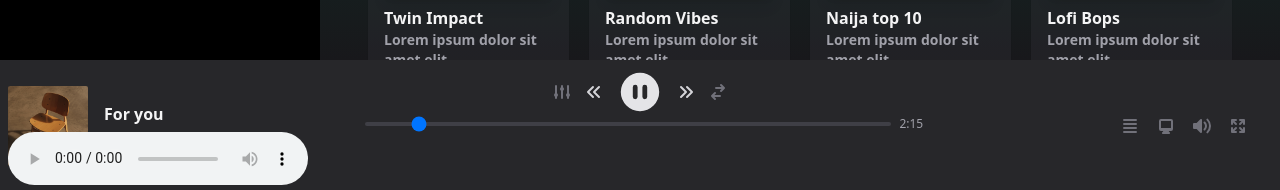
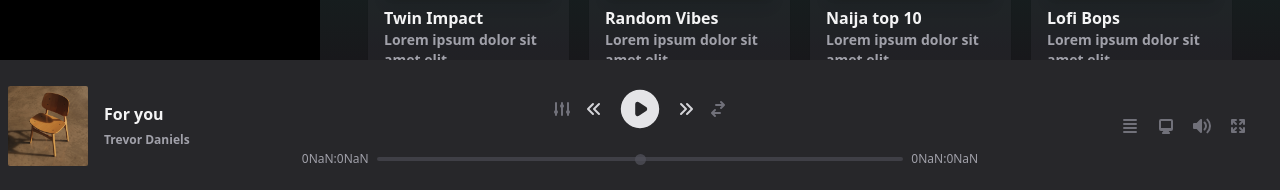
Before and after one commit to devcku/test-project, a Vue app: page /home in a window 1280 px wide. Shown: the part 607-797 px from the top of the page. Built offline with nearby package versions, Linux system fonts and the light colour scheme; grey boxes are pictures that could not be loaded.

Commit message:
first stable media player

```diff
--- a/src/components/app/player/Controls.vue
+++ b/src/components/app/player/Controls.vue
@@ -3,24 +3,21 @@
         <div class="flex justify-center items-center">
             <AdjustmentsIcon class="h-5 w-5 cursor-pointer text-zinc-500 hover:text-zinc-200">
             </AdjustmentsIcon>
-            <ChevronDoubleLeftIcon class="h-5 w-5 text-zinc-300 mx-3 cursor-pointer hover:text-zinc-100">
+            <ChevronDoubleLeftIcon @click="prev" class="h-5 w-5 text-zinc-300 mx-3 cursor-pointer hover:text-zinc-100">
             </ChevronDoubleLeftIcon>
             <component :is="paused ? PlayIcon : PauseIcon" @click="TogglePlay()"
                 class="h-12 w-12 text-zinc-200 cursor-pointer hover:text-zinc-50"></component>
-            <ChevronDoubleRightIcon class="h-5 w-5 cursor-pointer text-zinc-300 mx-3 hover:text-zinc-100">
+            <ChevronDoubleRightIcon @click="next" class="h-5 w-5 cursor-pointer text-zinc-300 mx-3 hover:text-zinc-100">
             </ChevronDoubleRightIcon>
             <SwitchHorizontalIcon class="h-5 w-5 cursor-pointer text-zinc-500 hover:text-zinc-200">
             </SwitchHorizontalIcon>
         </div>
         <div class="flex justify-center items-center text-zinc-400 text-xs">
-            <input type="range" min="1" max="12" value="2"
+            <div>{{ formatTime(currentTime) }}</div>
+            <input type="range" min="0" @change="seek" ref="input" :max="duration" :value="currentTime"
                 class="w-5/12 h-1 mx-2 rounded-lg appearance-none cursor-pointer bg-zinc-700">
-            <div>2:15</div>
+            <div>{{ formatTime(duration) }}</div>
         </div>
-        <audio controls>
-            <source :src="songs[1].src" type="audio/mpeg">
-        </audio>
-            <div>{{audio.paused}}</div>
     </div>
 </template>
 <script setup>
@@ -28,17 +25,59 @@ import { computed, ref } from 'vue';
 import { ChevronDoubleLeftIcon, ChevronDoubleRightIcon, PlayIcon, PauseIcon, SwitchHorizontalIcon, AdjustmentsIcon } from '@heroicons/vue/solid';
 import { useStore } from 'vuex';
 const store = useStore();
-const audio = document.getElementsByTagName('audio');
-const paused = ref(audio.paused);
+const input = ref(null)
+let songindex = 0;
+const songs = computed(() => store.getters.songs)
+const audio = new Audio(songs.value[songindex].src);
+const paused = ref(true)
+const duration = ref()
+const currentTime = ref()
 
-console.log(paused.value)
-const TogglePlay =()=>{
-    console.log(audio,audio.length, audio.paused)
-    if(paused.value==true){
-        // audio.play()
-    }else{
-        // audio.pause()
+audio.autoplay = true;
+audio.onloadeddata = (e) => {
+    duration.value = audio.duration
+    currentTime.value = audio.currentTime
+    console.log(currentTime.value, duration.value)
+}
+audio.onplay = (e) => {
+    paused.value = false
+}
+audio.onpause = (e) => {
+    paused.value = true
+}
+
+audio.ontimeupdate = (e) => {
+    currentTime.value = audio.currentTime
+}
+audio.onended = (e) => {
+    next()
+}
+
+const next = () => {
+    songindex++;
+    audio.src = songs.value[songindex].src;
+    audio.load()
+}
+const prev = () => {
+    songindex--;
+    audio.src = songs.value[songindex].src;
+    audio.load()
+}
+const TogglePlay = () => {
+    if (audio.paused == true) {
+        audio.play()
+    } else {
+        audio.pause()
     }
 }
-const songs = computed(() => store.getters.songs)
+const formatTime = (seconds) => {
+    let minutes = Math.floor(seconds / 60);
+    minutes = (minutes >= 10) ? minutes : "0" + minutes;
+    seconds = Math.floor(seconds % 60);
+    seconds = (seconds >= 10) ? seconds : "0" + seconds;
+    return minutes + ":" + seconds;
+}
+const seek = () => {
+    audio.currentTime = input.value.value
+}
 </script>
--- a/src/index.css
+++ b/src/index.css
@@ -16,4 +16,14 @@
     *::-webkit-scrollbar-thumb {
         @apply bg-zinc-600/75 rounded-sm;
     }
+    input[type='range']::-webkit-slider-thumb {
+        @apply bg-zinc-600/75;
+    }
 }
+input[type='range']::-webkit-slider-thumb {
+    -webkit-appearance: none !important;
+    height:11px;
+    width:11px;
+	border-radius:100%;
+	cursor:pointer;
+}
--- a/src/store/store.js
+++ b/src/store/store.js
@@ -17,7 +17,7 @@ const store = createStore({
             presongs: [
                 { to: '/', title: 'Jo', artist: 0, src: 'jo' },
                 { to: '/', title: 'Nice and Good', artist: 2, src: 'niceandgood' },
-                { to: '/', title: 'Part girl', artist: 4, src: 'parygirl' },
+                { to: '/', title: 'Part girl', artist: 4, src: 'partygirl' },
                 { to: '/', title: 'Atlantis', artist: 1, src: 'seafret' },
                 { to: '/', title: 'This Side of Paradise', artist: 3, src: 'thissideofparadise' },
                 { to: '/', title: 'Oroma Baby', artist: 0, src: 'oroma' }
```
Also changed, not shown: 1 other file (tests, documents, lock files or other folders).
